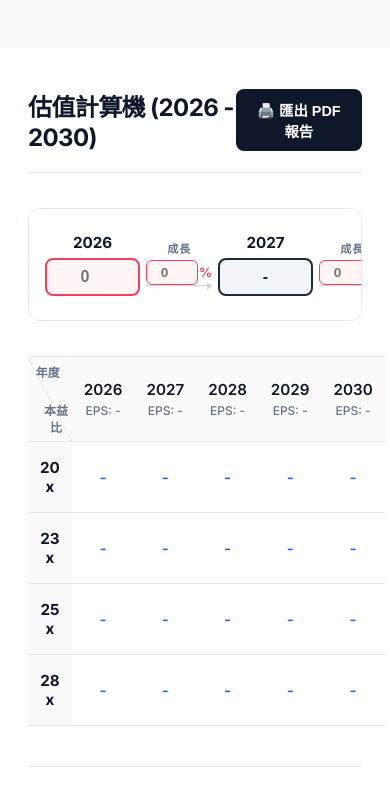
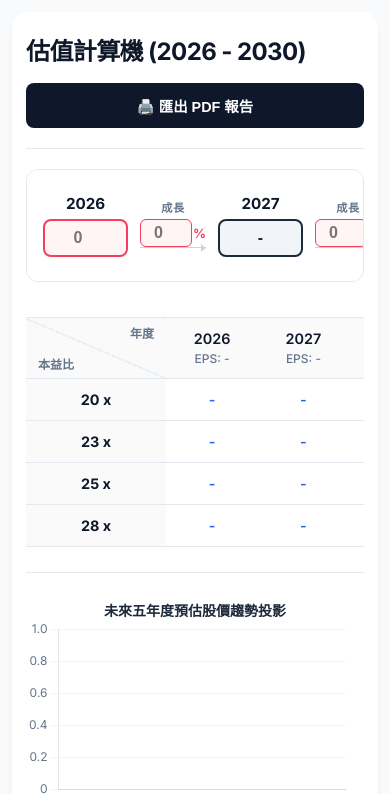
Before and after one commit to vichuhu0601-gif/ilovetsmc, a plain HTML site: page index.html in a window 390 px wide. Shown: the top 794 px of the page. Drawn offline with nearby package versions, Linux system fonts and the light colour scheme.

Commit message:
index.html

```diff
--- a/index.html
+++ b/index.html
@@ -15,11 +15,14 @@
             --border-light: #e2e8f0;
             --primary-accent: #2563eb;
 
-            /* 紅框與黑框顏色優化 */
             --input-red: #f43f5e;
             --input-red-bg: #fff5f5;
             --output-black: #1e293b;
             --output-black-bg: #f1f5f9;
+        }
+
+        * {
+            box-sizing: border-box;
         }
 
         body {
@@ -30,6 +33,7 @@
             display: flex;
             justify-content: center;
             -webkit-font-smoothing: antialiased;
+            margin: 0;
         }
 
         .container {
@@ -72,13 +76,14 @@
             align-items: center;
             gap: 8px;
             transition: all 0.2s ease;
+            flex-shrink: 0;
         }
         .print-btn:hover {
             background-color: #334155;
             transform: translateY(-1px);
         }
 
-        /* EPS 時間軸區塊 */
+        /* EPS 時間軸區塊 - 優化橫向滾動體驗 */
         .eps-flow-container {
             display: flex;
             align-items: center;
@@ -89,8 +94,18 @@
             border-radius: 12px;
             border: 1px solid var(--border-light);
             margin-bottom: 35px;
-            gap: 6px;
+            gap: 12px;
             overflow-x: auto;
+            -webkit-overflow-scrolling: touch;
+        }
+
+        /* 美化手機端的滾動條 */
+        .eps-flow-container::-webkit-scrollbar, .table-container::-webkit-scrollbar {
+            height: 6px;
+        }
+        .eps-flow-container::-webkit-scrollbar-thumb, .table-container::-webkit-scrollbar-thumb {
+            background: #cbd5e1;
+            border-radius: 3px;
         }
 
         .year-group {
@@ -142,13 +157,14 @@
             border-color: transparent transparent transparent #cbd5e1;
         }
 
+        /* 輸入框外觀定義 */
         .input-red-core {
             border: 2px solid var(--input-red);
             background-color: var(--input-red-bg);
             color: var(--text-main);
             border-radius: 8px;
             padding: 8px;
-            width: 75px;
+            width: 85px;
             text-align: center;
             font-size: 1rem;
             font-weight: 700;
@@ -165,9 +181,9 @@
             color: var(--text-main);
             border-radius: 6px;
             padding: 4px;
-            width: 42px;
+            width: 48px;
             text-align: center;
-            font-size: 0.85rem;
+            font-size: 0.9rem;
             font-weight: 600;
             outline: none;
         }
@@ -178,7 +194,7 @@
             color: var(--output-black);
             border-radius: 8px;
             padding: 8px;
-            width: 75px;
+            width: 85px;
             text-align: center;
             font-size: 1rem;
             font-weight: 700;
@@ -190,12 +206,19 @@
             gap: 1px;
         }
 
-        /* 下方表格樣式 */
+        /* 表格響應式容器 */
+        .table-container {
+            width: 100%;
+            overflow-x: auto;
+            -webkit-overflow-scrolling: touch;
+            margin-top: 20px;
+        }
+
         table {
             width: 100%;
             border-collapse: collapse;
-            margin-top: 20px;
             background-color: #ffffff;
+            min-width: 600px; /* 確保手機版不會擠壓扁掉 */
         }
 
         th, td {
@@ -268,7 +291,43 @@
             padding-top: 30px;
         }
 
-        /* 列印與 PDF 設定 */
+        /* ==================== 手機 RWD 畫面優化 (小於 768px) ==================== */
+        @media (max-width: 768px) {
+            body {
+                padding: 12px;
+            }
+            .container {
+                padding: 20px 14px;
+            }
+            .header-area {
+                flex-direction: column;
+                align-items: flex-start;
+                gap: 16px;
+                margin-bottom: 20px;
+            }
+            .print-btn {
+                width: 100%;
+                justify-content: center;
+                padding: 12px;
+            }
+            /* 關鍵防放大：手機版輸入框字體必須至少 16px */
+            .input-red-core, .input-red-growth, .output-black {
+                font-size: 16px !important;
+            }
+            .input-red-growth {
+                width: 52px;
+            }
+            th, td {
+                padding: 12px 8px;
+                font-size: 0.9rem;
+            }
+            .chart-container {
+                height: 300px;
+                margin-top: 25px;
+            }
+        }
+
+        /* 列印與 PDF 匯出設定 */
         @media print {
             body { background-color: #ffffff; padding: 0; margin: 0; }
             .container { box-shadow: none; padding: 0; max-width: 100%; width: 100%; }
@@ -355,6 +414,7 @@
         </div>
     </div>
 
+    <div class="table-container">
         <table>
             <thead>
                 <tr>
@@ -404,6 +464,7 @@
                 </tr>
             </tbody>
         </table>
+    </div>
 
     <div class="chart-container">
         <canvas id="valuationChart"></canvas>
@@ -426,7 +487,6 @@
     const years = [2026, 2027, 2028, 2029, 2030];
     let valuationChart;
 
-    // 格式化功能：四捨五入取整數並包含千分位
     function formatEps(num) {
         if (isNaN(num) || num === null) return '-';
         return Math.round(num).toLocaleString();
@@ -434,8 +494,6 @@
 
     function initChart() {
         const ctx = document.getElementById('valuationChart').getContext('2d');
-
-        // 優化配色：20倍用綠色，越高越趨近紅色，28倍完全為紅色
         const colors = ['#22c55e', '#eab308', '#f97316', '#ef4444'];
 
         valuationChart = new Chart(ctx, {
@@ -446,7 +504,7 @@
                     label: `${pe} x 本益比情境`,
                     data: [null, null, null, null, null],
                     borderColor: colors[idx],
-                    backgroundColor: colors[idx] + '10', // 輕量透明填充
+                    backgroundColor: colors[idx] + '10',
                     borderWidth: 3,
                     pointBackgroundColor: colors[idx],
                     pointRadius: 4,
@@ -512,13 +570,11 @@
         const g2029 = parseFloat(growth2029Input.value) || 0;
         const g2030 = parseFloat(growth2030Input.value) || 0;
 
-        // 計算精準複利 EPS
         const eps2027 = eps2026 * (1 + g2027 / 100);
         const eps2028 = eps2027 * (1 + g2028 / 100);
         const eps2029 = eps2028 * (1 + g2029 / 100);
         const eps2030 = eps2029 * (1 + g2030 / 100);
 
-        // 顯示四捨五入整數
         eps2027Output.value = formatEps(eps2027);
         eps2028Output.value = formatEps(eps2028);
         eps2029Output.value = formatEps(eps2029);
@@ -532,12 +588,10 @@
             2030: eps2030
         };
 
-        // 更新表格表頭副標題
         years.forEach(year => {
             document.getElementById(`sub-eps-${year}`).innerText = `EPS: ${formatEps(dataMap[year])}`;
         });
 
-        // 以四捨五入後的整數 EPS 推導股價矩陣
         peRows.forEach((pe, peIdx) => {
             const rowDataForChart = [];
             years.forEach(year => {
```
Lines whose indentation alone changed are shown as unchanged.
